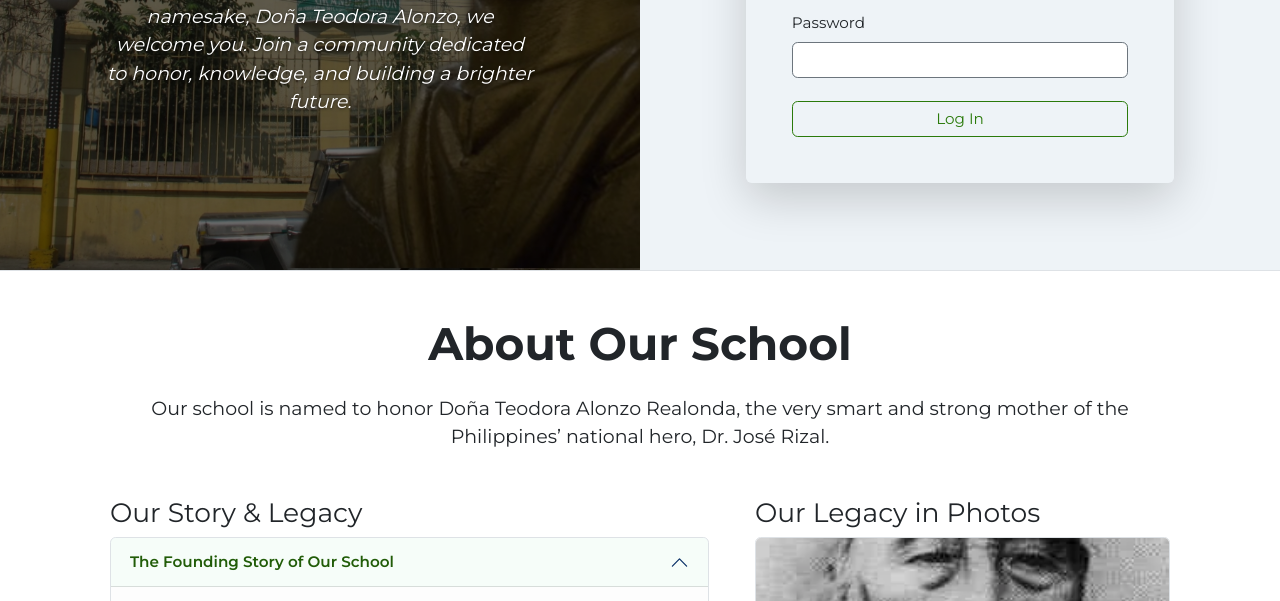
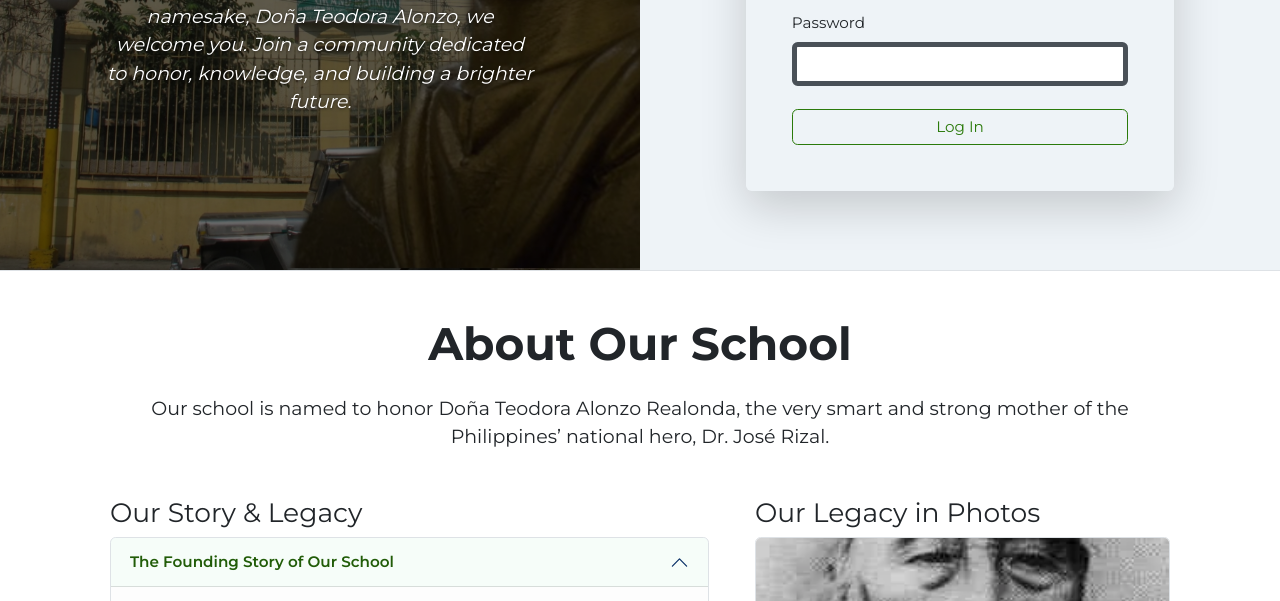
Before and after one commit to CRIMSON0731/Enrollment-System, a website: page index.html in a window 1280 px wide. Shown: the part 499-1100 px from the top of the page. Drawn offline with nearby package versions, Linux system fonts and the light colour scheme.

Commit message:
Update index.css

```diff
--- a/index.css
+++ b/index.css
@@ -113,7 +113,7 @@ html {
 
 /* === 6.5 INPUT FIELD STYLING === */
 .right-side .form-control {
-  border: 2px solid #6c757d;
+  border: 6px solid #495057;
   background-color: #ffffff;
   transition: border-color 0.15s ease-in-out, box-shadow 0.15s ease-in-out;
 }
```
